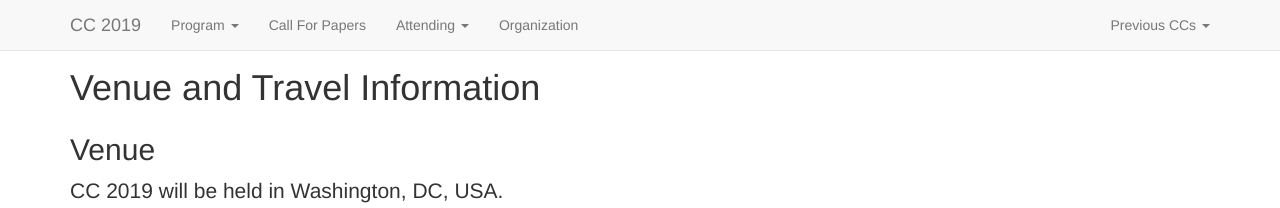
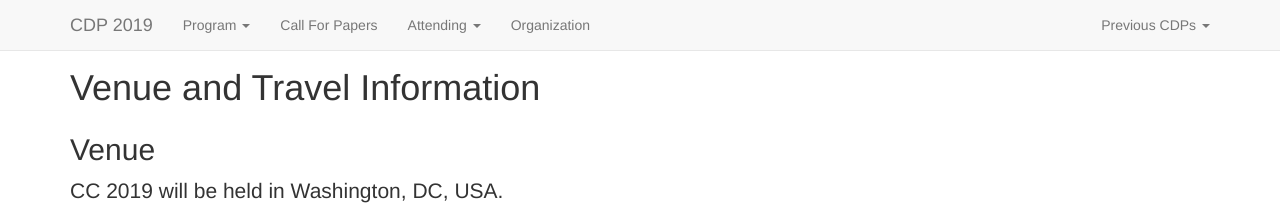
Before and after one commit to CDP-Workshop/CDP, a Jekyll site: the page built from docs/venue.html, in a window 1280 px wide. Shown: the top 208 px of the page. Built offline with Jekyll 4.4.1, drawn with Linux system fonts in a browser that asks for light colours; nearby versions of some CDN libraries.

Commit message:
=changed CC to CDP in default.html

```diff
--- a/docs/_layouts/default.html
+++ b/docs/_layouts/default.html
@@ -9,7 +9,7 @@ layout: compress
   <meta name="viewport" content="width=device-width, initial-scale=1">
   <meta name="description" content=""><meta name="author" content="Christophe Dubach" >
 
-  <title>CC'19: {{ page.title }}</title>
+  <title>CDP'19: {{ page.title }}</title>
   <link href="https://cdnjs.cloudflare.com/ajax/libs/twitter-bootstrap/3.3.7/css/bootstrap.min.css" rel="stylesheet" />
   <link href="{{ '/css/styles.css' | relative_url }}?v={{ site.cache_tag }}" rel="stylesheet" />
   <!-- HTML5 Shim and Respond.js IE8 support of HTML5 elements and media queries -->
@@ -30,7 +30,7 @@ layout: compress
             <span class="icon-bar"></span>
             <span class="icon-bar"></span>
           </button>
-          <a class="navbar-brand" href="{{ '/' | relative_url }}">CC 2019</a>
+          <a class="navbar-brand" href="{{ '/' | relative_url }}">CDP 2019</a>
         </div> <!-- /.navbar-header -->
 
         <div class="collapse navbar-collapse" id="navbar-collapse">
@@ -62,11 +62,11 @@ layout: compress
           <ul class="nav navbar-nav navbar-right">
             <li class="dropdown">
               <a aria-expanded="false" aria-haspopup="true" class="dropdown-toggle" data-toggle="dropdown" href="#" id="past-cgos-dropdown" role="button">
-                Previous CCs
+                Previous CDPs
                 <b class="caret"></b>
               </a>
               <ul aria-labelledby="past-cgos-dropdown" class="dropdown-menu">
-		<li><a href="https://cc-conference.github.io/18/">2018</a></li>
+		<li><a href="previous/CDP18/index.html">2018</a></li>
                 <li><a href="http://conf.researchr.org/home/CC-2017">2017</a></li>
 		<li><a href="https://cc-conference.github.io/16/">2016</a></li>
 		<li><a href="http://www.etaps.org/index.php/2015/cc">2015</a></li>
```
Also changed, not shown: 1 other file.
